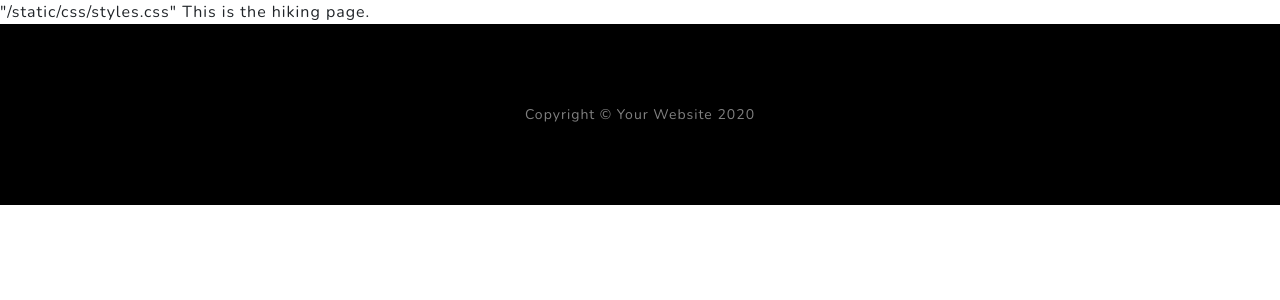
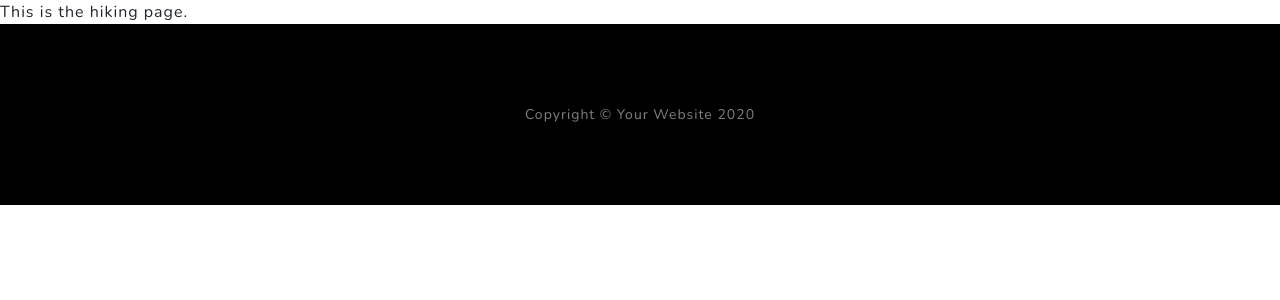
Before and after one commit to huntnel/AdventuresUnlimited, a Django app: page /hiking/ in a window 1280 px wide. Shown: the top 300 px of the page. Run offline with Django 3.2, Linux system fonts and the light colour scheme; some libraries are stand-ins or nearby versions.

Commit message:
remove random favicon line

```diff
--- a/AdventuresProject/templates/base.html
+++ b/AdventuresProject/templates/base.html
@@ -23,7 +23,6 @@
         <meta name="msapplication-TileColor" content="#da532c">
         <meta name="theme-color" content="#ffffff">
 
-        "{% static 'css/styles.css' %}"
     </head>
     <body id="page-top">
         {% block content %}
```
